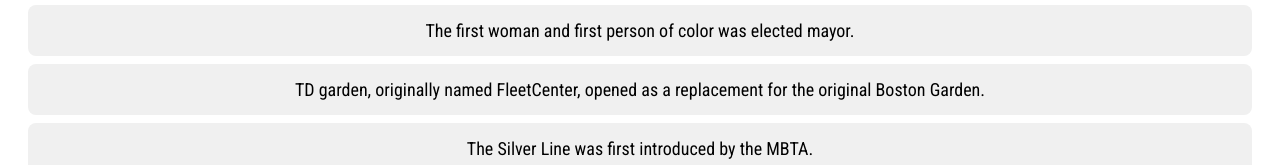
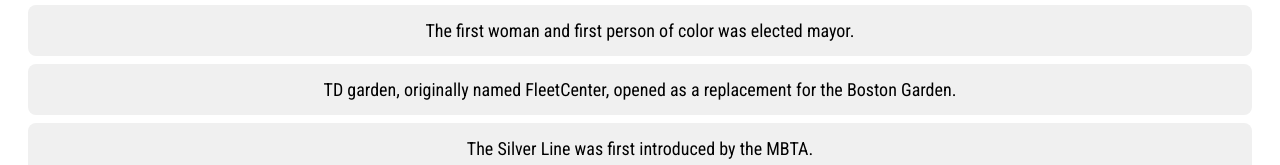
Before and after one commit to kellycatchan/boston-history-timeline, a plain HTML site: page index.html in a window 1280 px wide. Shown: the part 330-495 px from the top of the page. Drawn offline with nearby package versions, Linux system fonts and the light colour scheme.

Commit message:
Update index.html

```diff
--- a/index.html
+++ b/index.html
@@ -70,7 +70,7 @@
     <div class="event-card" data-order="4" data-year="2004">The Red Sox broke the “Curse of the Bambino” by winning the World Series. </div>
     <div class="event-card" data-order="6" data-year="2011">Whitey Bulger was caught and arrested after being on the FBI’s Most Wanted list for 16 years. </div>
     <div class="event-card" data-order="10" data-year="2021">The first woman and first person of color was elected mayor. </div>
-    <div class="event-card" data-order="1" data-year="1995">TD garden, originally named FleetCenter, opened as a replacement for the original Boston Garden. </div>
+    <div class="event-card" data-order="1" data-year="1995">TD garden, originally named FleetCenter, opened as a replacement for the Boston Garden. </div>
     <div class="event-card" data-order="3" data-year="2002">The Silver Line was first introduced by the MBTA. </div>
     <div class="event-card" data-order="5" data-year="2007">The Big Dig, a massive highway project that moved I-93 underground, was completed after 16 years. </div>
     <div class="event-card" data-order="8" data-year="2015">In a record-breaking snowstorm, Boston was hit with over 24 inches of snow, an event now referred to as “Snowmageddon.” </div>
```
